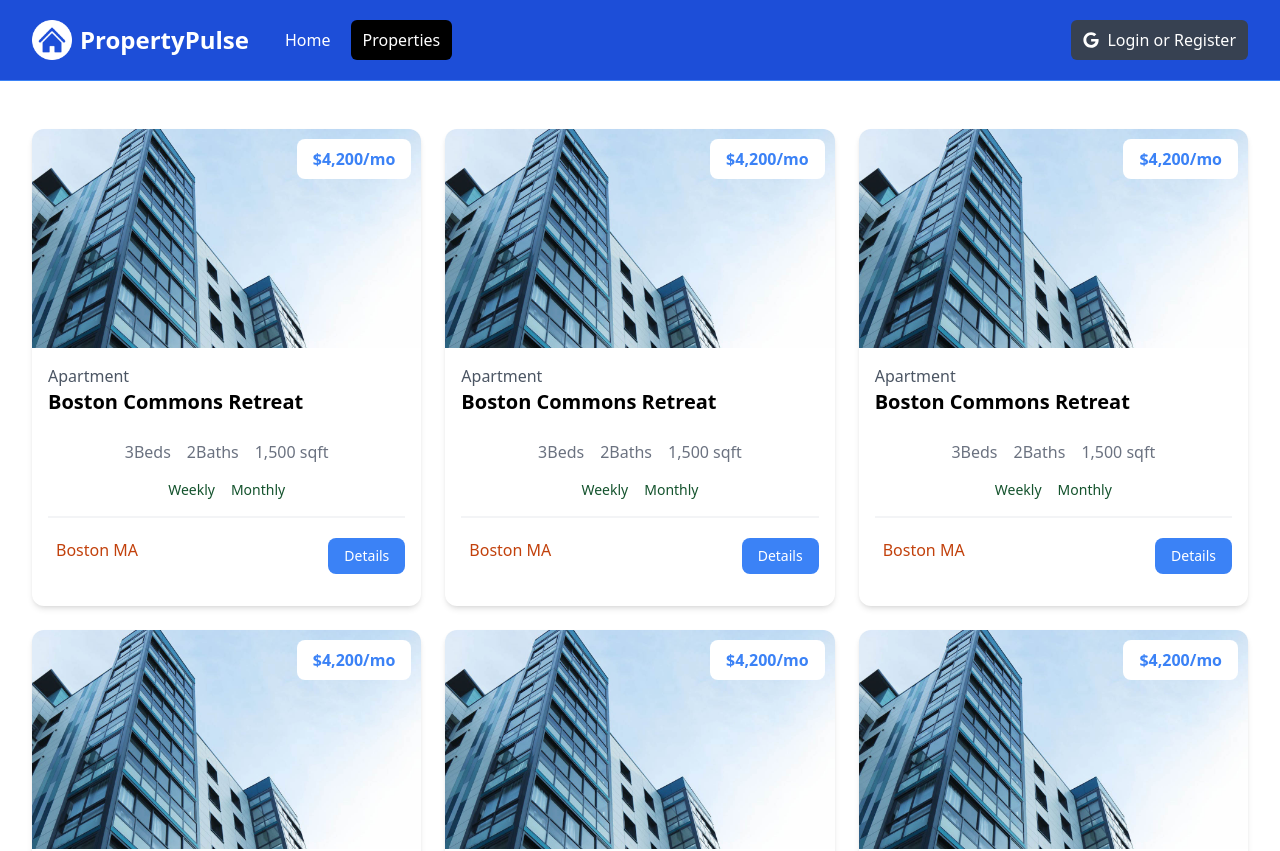
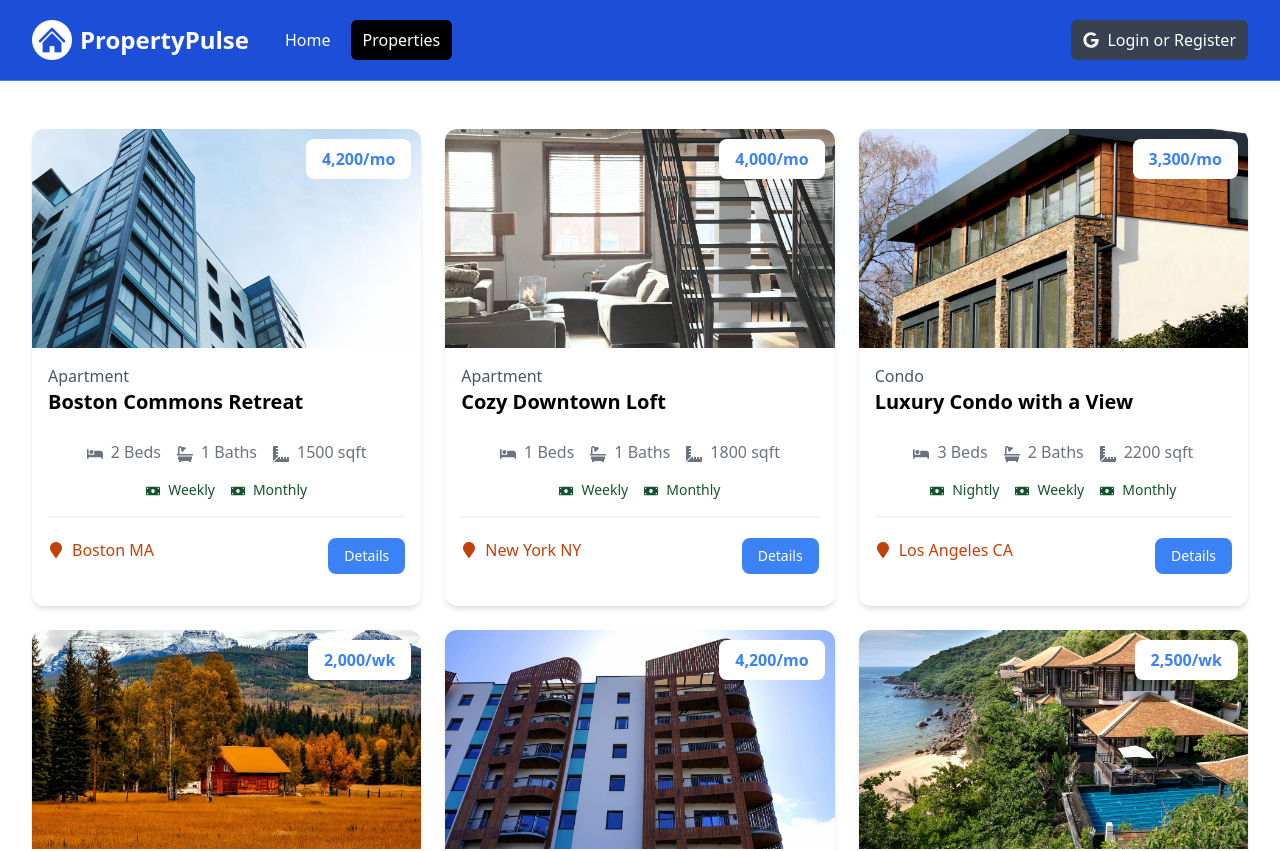
Before and after one commit to umbgtt10/property-pulse, a Next.js app: page /properties in a window 1280 px wide. Shown: the top 851 px of the page. Built offline with nearby package versions, Linux system fonts and the light colour scheme.

Commit message:
PropertyCard parameterized

```diff
--- a/components/PropertyCard.jsx
+++ b/components/PropertyCard.jsx
@@ -1,51 +1,91 @@
-const PropertyCard = () => {
+import Image from 'next/image'
+import Link from 'next/link'
+import { FaBed, FaBath, FaRulerCombined, FaMoneyBill, FaMapMarker } from 'react-icons/fa'
+
+
+const PropertyCard = ({ property }) => {
+
+   const getRateDisplay = (property) => {
+      const { rates } = property
+
+      if (rates.monthly) {
+        return `${ rates.monthly.toLocaleString()}/mo`
+      } else if (rates.weekly) {
+        return `${ rates.weekly.toLocaleString()}/wk`
+      } else if (rates.nightly) {
+        return `${ rates.nightly.toLocaleString()}/night`
+      }
+   }
+
   return (
           <div className="rounded-xl shadow-md relative">
-            <img
-              src="images/properties/a1.jpg"
-              alt=""
+            <Image
+              src={ `/images/properties/${property.images[0]}` }
+              alt=''
+              sizes='100vw'
+              height={0}
+              width={0}
               className='w-full h-auto rounded-t-xl'
             />
             <div className="p-4">
               <div className="text-left md:text-center lg:text-left mb-6">
-                <div className="text-gray-600">Apartment</div>
-                <h3 className="text-xl font-bold">Boston Commons Retreat</h3>
+                <div className="text-gray-600"> { property.type } </div>
+                <h3 className="text-xl font-bold"> { property.name } </h3>
               </div>
               <h3
                 className="absolute top-[10px] right-[10px] bg-white px-4 py-2 rounded-lg text-blue-500 font-bold text-right md:text-center lg:text-right"
               >
-                $4,200/mo
+                { getRateDisplay(property) }
               </h3>
 
               <div className="flex justify-center gap-4 text-gray-500 mb-4">
                 <p>
-                  <i className="fa-solid fa-bed"></i> 3
-                  <span className="md:hidden lg:inline">Beds</span>
+                   <FaBed className='inline mr-2' />
+                   { property.beds } { ' ' }
+                   <span className="md:hidden lg:inline"> Beds </span>
                 </p>
                 <p>
-                  <i className="fa-solid fa-bath"></i> 2
-                  <span className="md:hidden lg:inline">Baths</span>
+                   <FaBath className='inline mr-2' />
+                   { property.baths } { ' ' }
+                   <span className="md:hidden lg:inline"> Baths </span>
                 </p>
                 <p>
-                  <i className="fa-solid fa-ruler-combined"></i>
-                  1,500 <span className="md:hidden lg:inline">sqft</span>
+                   <FaRulerCombined className='inline mr-2' />
+                   { property.square_feet }
+                   <span className="md:hidden lg:inline"> sqft </span>
                 </p>
               </div>
 
               <div className="flex justify-center gap-4 text-green-900 text-sm mb-4">
-                <p><i className="fa-solid fa-money-bill"></i> Weekly</p>
-                <p><i className="fa-solid fa-money-bill"></i> Monthly</p>
+                {property.rates.nightly && (
+                   <p>
+                      <FaMoneyBill className='inline mr-2' />
+                      Nightly
+                   </p>
+                )}
+                {property.rates.weekly && (
+                   <p>
+                      <FaMoneyBill className='inline mr-2' />
+                      Weekly
+                   </p>
+                )}
+                {property.rates.monthly && (
+                   <p>
+                      <FaMoneyBill className='inline mr-2' />
+                      Monthly
+                   </p>
+                )}
               </div>
 
               <div className="border border-gray-100 mb-5"></div>
 
               <div className="flex flex-col lg:flex-row justify-between mb-4">
                 <div className="flex align-middle gap-2 mb-4 lg:mb-0">
-                  <i className="fa-solid fa-location-dot text-lg text-orange-700"></i>
-                  <span className="text-orange-700"> Boston MA </span>
+                  <FaMapMarker className='text-orange-700 mt-1'/>
+                  <span className="text-orange-700"> { property.location.city } { property.location.state } {' '} </span>
                 </div>
                 <a
-                  href="property.html"
+                  href={`/properties/${property._id}`}
                   className="h-[36px] bg-blue-500 hover:bg-blue-600 text-white px-4 py-2 rounded-lg text-center text-sm"
                 >
                   Details
```
